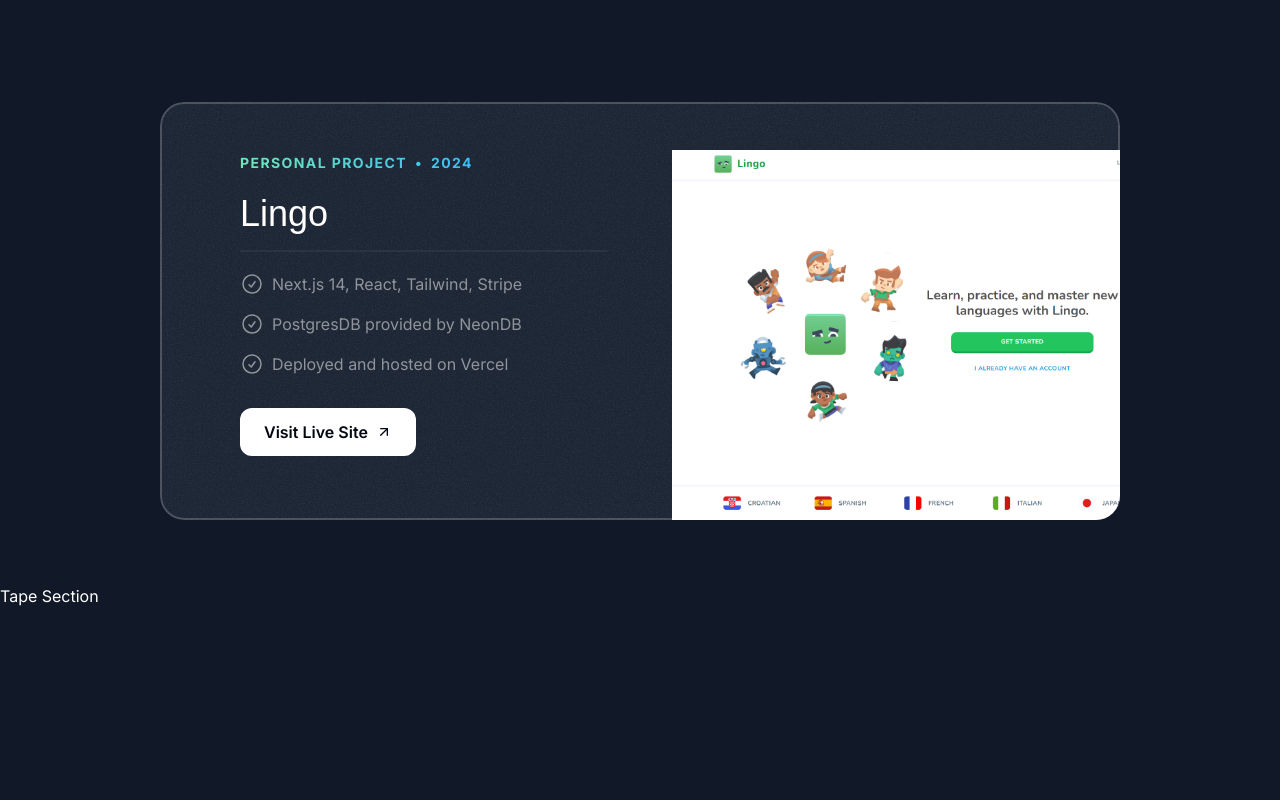
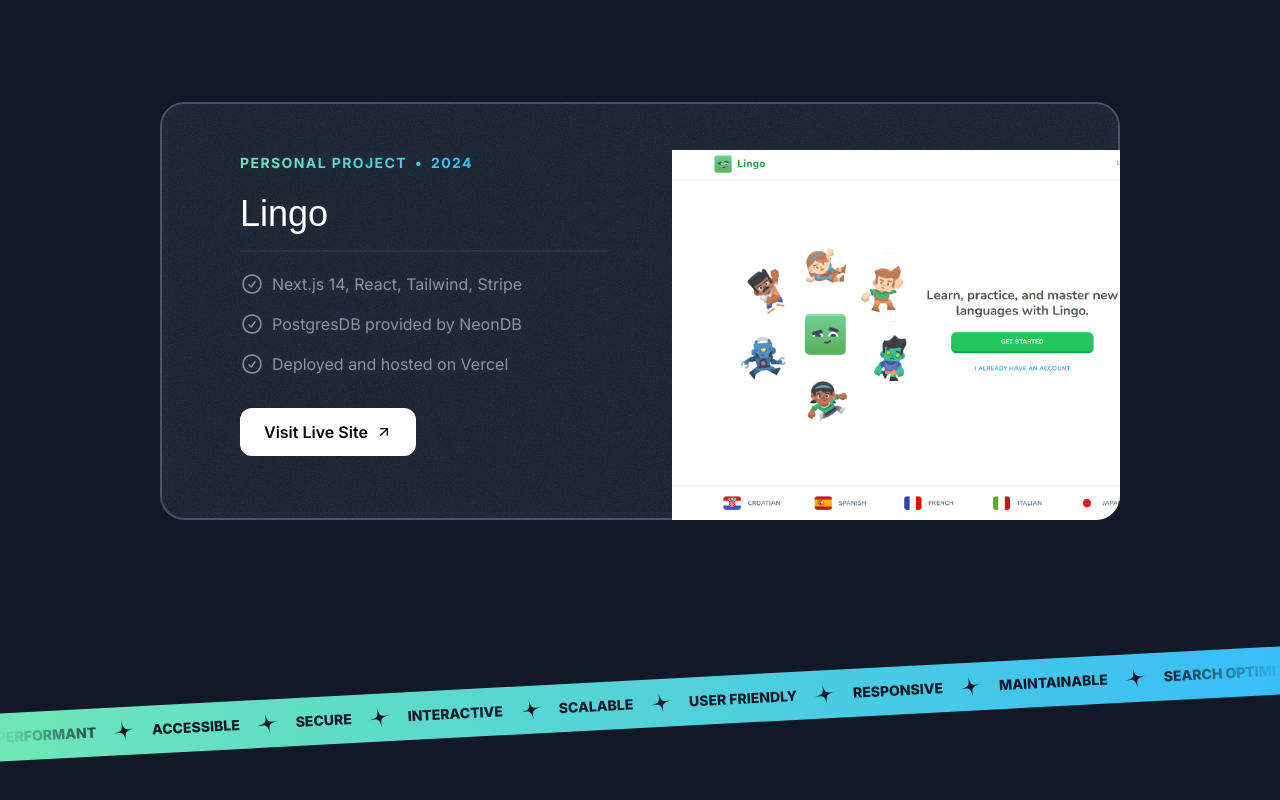
Before and after one commit to devambarbhaya/starter, a Next.js app: page / in a window 1280 px wide. Shown: the part 2256-3056 px from the top of the page. Before the commit the page ends 2864 px from the top, so only its background shows below. Built offline with nearby package versions, Linux system fonts and the light colour scheme; a web font is replaced by a local one.

Commit message:
add Tape Section

```diff
--- a/src/sections/Tape.tsx
+++ b/src/sections/Tape.tsx
@@ -1,3 +1,37 @@
+import StarIcon from "@/assets/icons/star.svg";
+
+const words = [
+  "Performant",
+  "Accessible",
+  "Secure",
+  "Interactive",
+  "Scalable",
+  "User Friendly",
+  "Responsive",
+  "Maintainable",
+  "Search Optimized",
+  "Usable",
+  "Reliable",
+  "Robust",
+];
+
 export const TapeSection = () => {
-  return <div>Tape Section</div>;
+  return (
+    <div className="py-16 lg:py-24  overflow-x-clip">
+      <div className="bg-gradient-to-r from-emerald-300 to-sky-400 -rotate-3 -mx-1">
+        <div className="flex [mask-image:linear-gradient(to_right,transparent,black_10%,black_90%,transparent)]">
+          <div className="flex flex-none gap-4 py-3">
+            {words.map((word, index) => (
+              <div key={index} className="inline-flex gap-4 items-center">
+                <span className="text-gray-900 uppercase font-extrabold text-sm">
+                  {word}
+                </span>
+                <StarIcon className="size-6 text-gray-900 -rotate-12" />
+              </div>
+            ))}
+          </div>
+        </div>
+      </div>
+    </div>
+  );
 };
```
